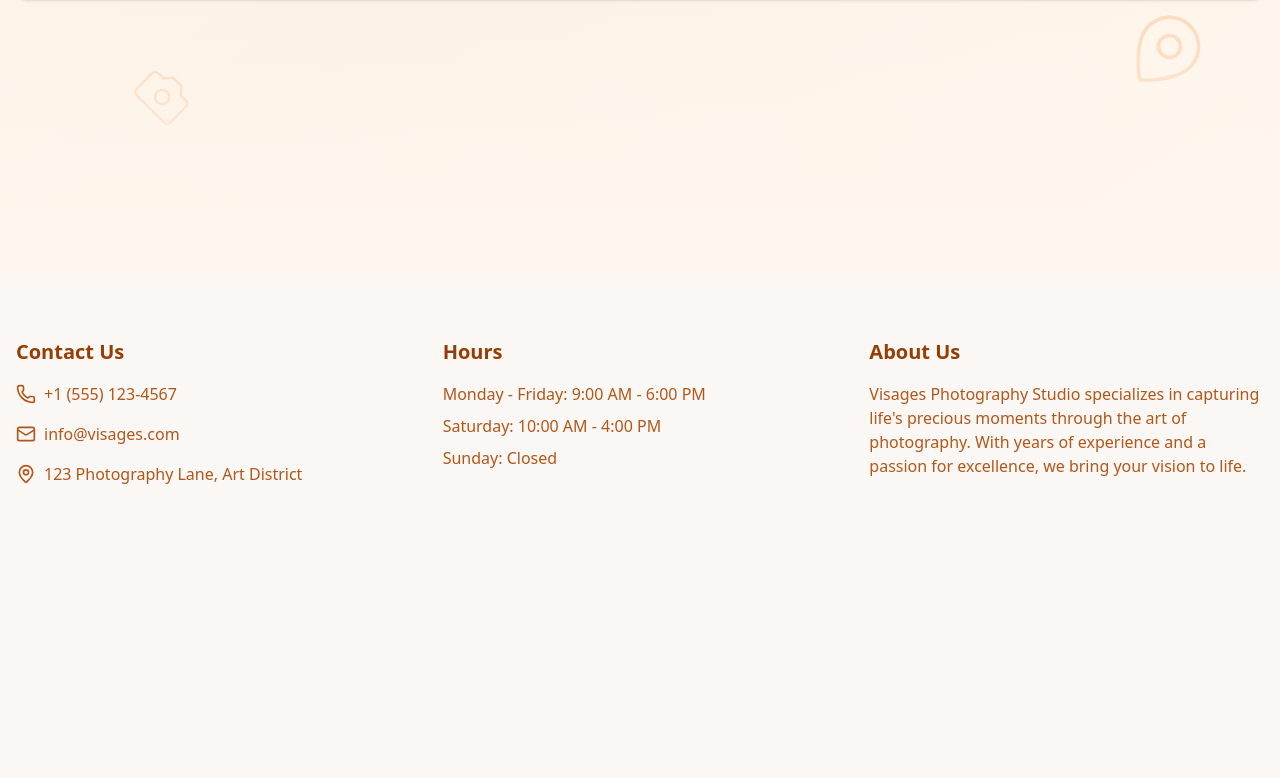
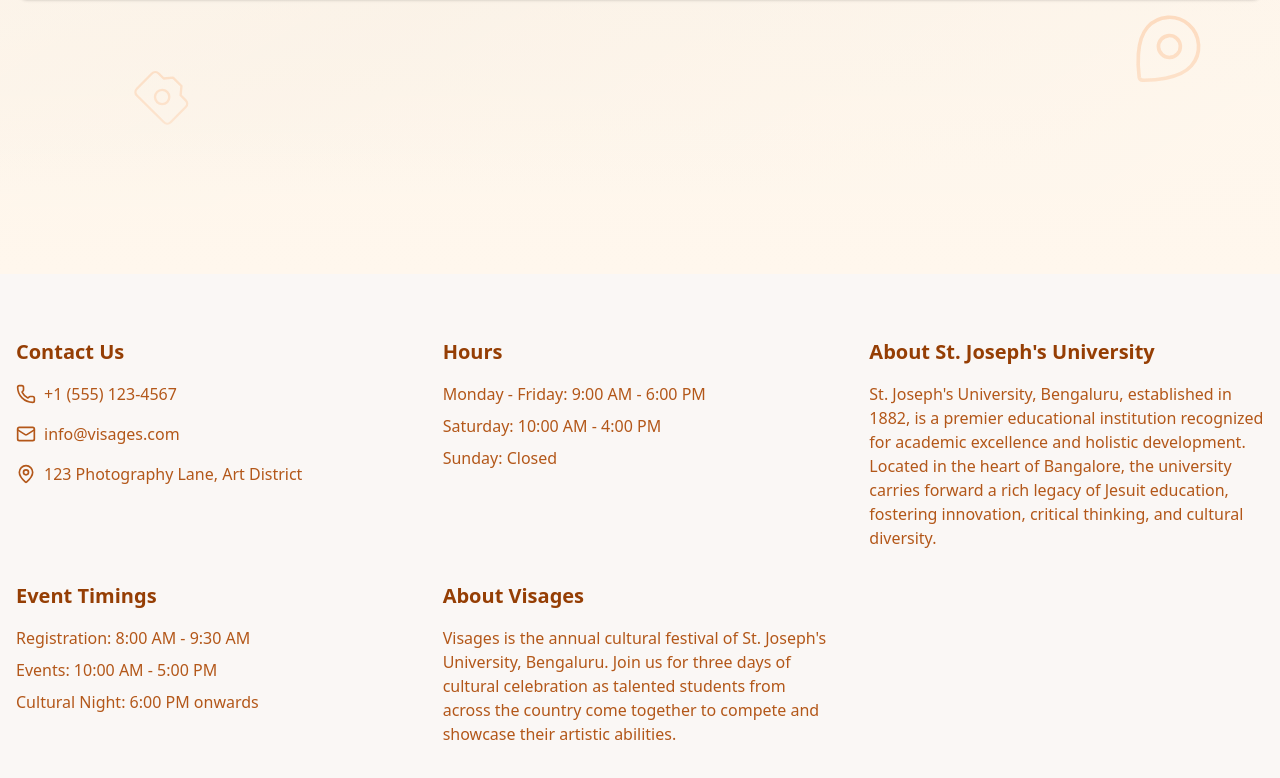
Before and after one commit to ammar-codeable/visages, a React (Vite) app: page /events in a window 1280 px wide. Shown: the part 526-1304 px from the top of the page. Before the commit the page ends 1076 px from the top, so only its background shows below. Built offline with nearby package versions, Linux system fonts and the light colour scheme.

Commit message:
feat: update Events and Footer components with cultural event details and university information

```diff
--- a/src/app/routes/events/Events.tsx
+++ b/src/app/routes/events/Events.tsx
@@ -76,7 +76,7 @@ const Events = () => (
         transition={{ duration: 0.5 }}
       >
         <h1 className="relative mb-4 inline-block text-5xl font-bold text-orange-900">
-          Upcoming Events
+          Cultural Events
           <motion.div
             className="absolute -bottom-2 left-0 right-0 h-1 rounded-full bg-orange-400"
             initial={{ scaleX: 0 }}
@@ -85,7 +85,7 @@ const Events = () => (
           />
         </h1>
         <p className="mt-6 text-lg text-orange-700">
-          Discover and join our premium photography events and workshops
+          Discover and participate in our exciting cultural events and competitions
         </p>
       </motion.div>
 
--- a/src/components/Footer.tsx
+++ b/src/components/Footer.tsx
@@ -54,13 +54,47 @@ const Footer = () => {
             className="md:col-span-2 lg:col-span-1"
           >
             <h3 className="mb-4 text-xl font-semibold text-primary">
-              About Us
+              About St. Joseph's University
             </h3>
             <p className="text-secondary">
-              Visages Photography Studio specializes in capturing life's
-              precious moments through the art of photography. With years of
-              experience and a passion for excellence, we bring your vision to
-              life.
+              St. Joseph's University, Bengaluru, established in 1882, is a premier
+              educational institution recognized for academic excellence and holistic
+              development. Located in the heart of Bangalore, the university carries
+              forward a rich legacy of Jesuit education, fostering innovation,
+              critical thinking, and cultural diversity.
+            </p>
+          </motion.div>
+
+          <motion.div
+            initial={{ opacity: 0, y: 20 }}
+            whileInView={{ opacity: 1, y: 0 }}
+            viewport={{ once: true }}
+            transition={{ delay: 0.3 }}
+          >
+            <h3 className="mb-4 text-xl font-semibold text-primary">
+              Event Timings
+            </h3>
+            <div className="flex flex-col gap-2 text-secondary">
+              <p>Registration: 8:00 AM - 9:30 AM</p>
+              <p>Events: 10:00 AM - 5:00 PM</p>
+              <p>Cultural Night: 6:00 PM onwards</p>
+            </div>
+          </motion.div>
+
+          <motion.div
+            initial={{ opacity: 0, y: 20 }}
+            whileInView={{ opacity: 1, y: 0 }}
+            viewport={{ once: true }}
+            transition={{ delay: 0.4 }}
+            className="md:col-span-2 lg:col-span-1"
+          >
+            <h3 className="mb-4 text-xl font-semibold text-primary">
+              About Visages
+            </h3>
+            <p className="text-secondary">
+              Visages is the annual cultural festival of St. Joseph's University, Bengaluru.
+              Join us for three days of cultural celebration as talented students from across
+              the country come together to compete and showcase their artistic abilities.
             </p>
           </motion.div>
         </div>
```
